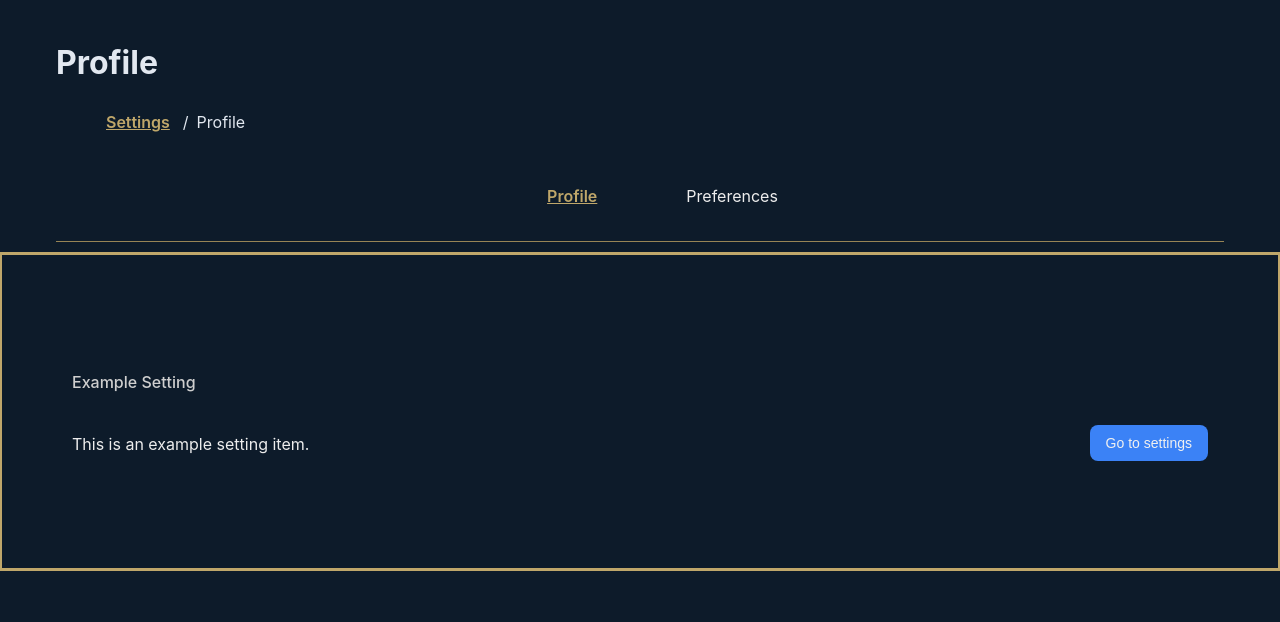
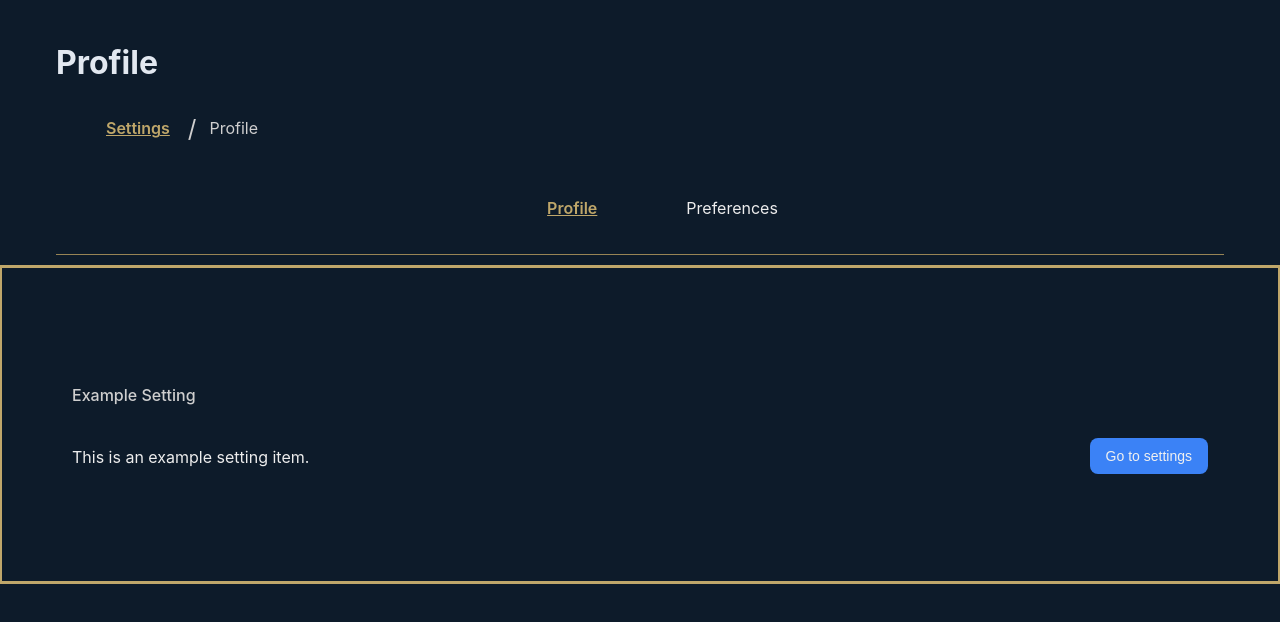
Before and after one commit to LuisDev912/EduMath-Track, a React (Vite) app in the folder frontend/: page /settings/profile in a window 1280 px wide. Shown: the top 622 px of the page. Built offline with nearby package versions, Linux system fonts and the light colour scheme.

Commit message:
style(settings): change spacing and colours of the breadcrumb nav bar

```diff
--- a/frontend/src/features/settings/components/Settings.module.css
+++ b/frontend/src/features/settings/components/Settings.module.css
@@ -50,3 +50,13 @@
     list-style: none;
     align-items: center;
 }
+
+.breadcrumbSeparator {
+    font-size: var(--font-size-xl);
+    padding: 0 5px;
+    color: var(--text-secondary);
+}
+
+.breadcrumbCurrent {
+    color: var(--text-secondary);
+}
```
